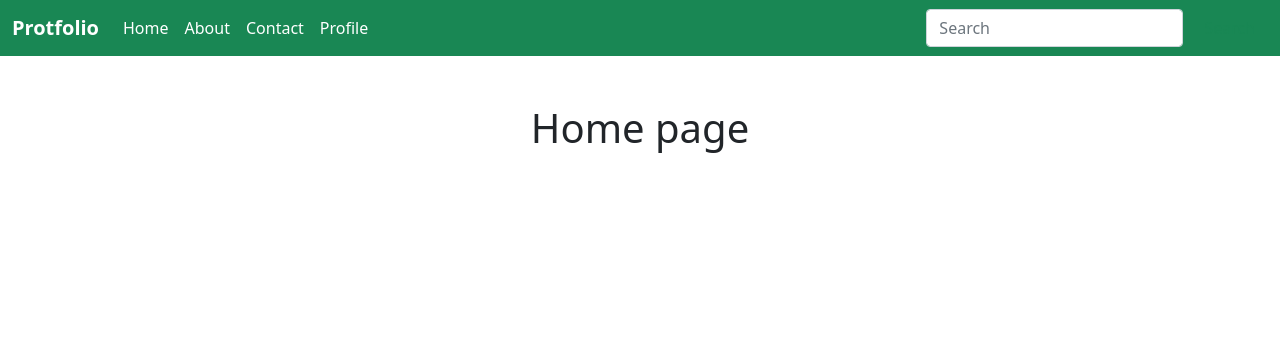
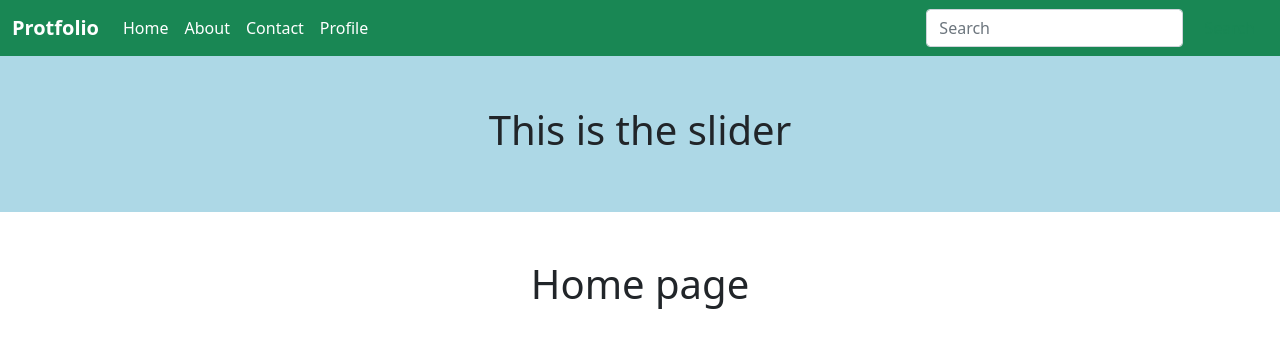
Before and after one commit to RafsanRifat/Django_Small_Project, a Django app: page / in a window 1280 px wide. Shown: the top 348 px of the page. Run offline with Django 3.2, Linux system fonts and the light colour scheme.

Commit message:
slider file included

```diff
--- a/templates/index.html
+++ b/templates/index.html
@@ -5,6 +5,7 @@
 {% endblock %}
 
 {% block content %}
+    {% include 'slider.html' %}
     <div class="mt-5">
         <h1 class="text-center">Home page</h1>
     </div>
--- /dev/null
+++ b/templates/slider.html
@@ -0,0 +1,3 @@
+<div class="slider"  style="padding: 50px 0; text-align: center; background: lightblue">
+    <h1>This is the slider</h1>
+</div>
```
